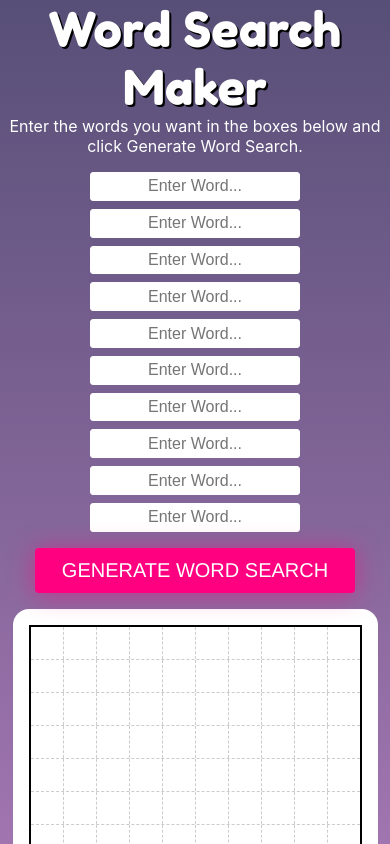
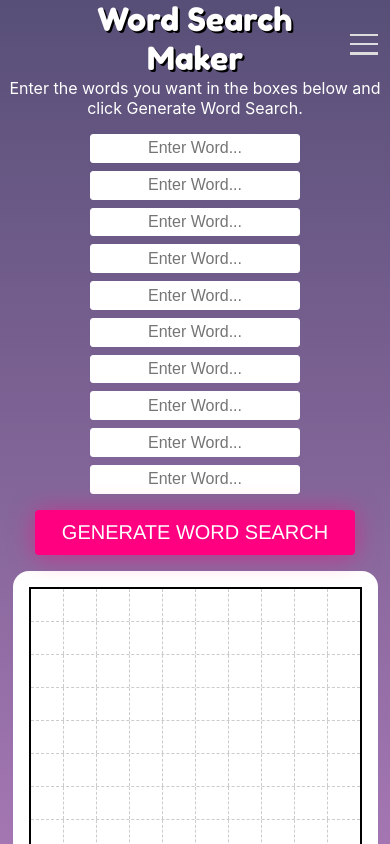
Before and after one commit to palpable81/word-search-maker, a React (Create React App) app: page / in a window 390 px wide. Shown: the top 844 px of the page. Built offline with nearby package versions, Linux system fonts and the light colour scheme.

Commit message:
added collapsible sidebar

```diff
--- a/src/app/App.css
+++ b/src/app/App.css
@@ -3,6 +3,8 @@
   --button-bg: #ff0081;
   --button-bg-active: #D9006D;
   --button-text-color: #ffffff;
+  --sidebar-bg-color: #dfdfdf;
+  --sidebar-text-color: #858895;
 }
 
 .button{
--- a/src/components/header/Header.jsx
+++ b/src/components/header/Header.jsx
@@ -1,9 +1,13 @@
 import './header.css';
+import Sidebar from './Sidebar';
+import SidebarToggler from './SidebarToggler';
 
 export default function Header() {
 
   return (
     <header>
+      <Sidebar/>
+      <SidebarToggler/>
       <div className='title'>
         Word Search Maker
       </div>
--- /dev/null
+++ b/src/components/header/Sidebar.jsx
@@ -0,0 +1,49 @@
+import './sidebar.css';
+import { useEffect } from 'react';
+
+export default function Sidebar() {
+
+  const handleOutsideClick = e => {
+    const sidebar = document.querySelector('#sidebar');
+    if (e.target.id !== 'sidebar' && e.target.className !== 'sidebar_toggler') {
+      sidebar.classList.remove('show');
+    }
+  };
+
+  useEffect(() => {
+    window.addEventListener("click", handleOutsideClick);
+    return () => {
+        window.removeEventListener("click", handleOutsideClick);
+    };
+  }, [handleOutsideClick]);
+
+  return (
+    <aside id="sidebar">
+      <div className="sidebar_content sidebar_head">
+          <h1>Sidebar</h1>
+      </div>
+
+      <div className="sidebar_content sidebar_body">
+          <nav className="side_navlinks">
+              <ul>
+                  <li><a href="#">Home</a></li>
+                  <li><a href="#">About</a></li>
+                  <li><a href="#">Services</a></li>
+                  <li><a href="#">Portfolio</a></li>
+                  <li><a href="#">Contact</a></li>
+              </ul>
+          </nav>
+      </div>
+
+      <div className="sidebar_content sidebar_foot">
+          <p>
+              &#169;
+              <script>
+                  document.write(new Date().getFullYear());
+              </script>
+              &#160;JavaScript Sidebar.
+          </p>
+      </div>
+    </aside>
+  );
+}
--- /dev/null
+++ b/src/components/header/SidebarToggler.jsx
@@ -0,0 +1,18 @@
+import './sidebar.css';
+export default function SidebarToggler() {
+
+  const sidebarToggler = document.querySelector('.sidebar_toggler');
+
+  const handleOnClick = () => {
+    const sidebar = document.querySelector('#sidebar');
+    sidebar.classList.toggle('show');
+  };
+
+  return (
+    <div className="sidebar_toggler" onClick={handleOnClick}>
+        <span></span>
+        <span></span>
+        <span></span>
+    </div>
+  );
+}
--- a/src/components/header/header.css
+++ b/src/components/header/header.css
@@ -3,6 +3,13 @@
   font-size: 3rem;
   color: #FFFFFF;
   text-shadow: 2px 2px #000000;
+  padding: 0 3rem;
+}
+
+@media only screen and (max-width: 400px) {
+  .title {
+    font-size: 2rem;
+  }
 }
 
 .instructions {
--- /dev/null
+++ b/src/components/header/sidebar.css
@@ -0,0 +1,106 @@
+/*--====== Sidebar ======--*/
+#sidebar {
+  position: fixed;
+  top: 0;
+  left: 0;
+  z-index: 999;
+  max-width: 300px;
+  width: 80%;
+  height: 100%;
+  padding: 2rem;
+  background-color: var(--sidebar-bg-color);
+  box-shadow: 0 10px 20px -4px #000;
+  overflow-x: hidden;
+  overflow-y: auto;
+  pointer-events: none;
+  opacity: 0;
+  visibility: hidden;
+  transform: translateX(-100%);
+  transition: opacity 0.3s ease, visibility 0.2s ease, transform 0.3s ease;
+  box-sizing: border-box;
+}
+
+/* when the sidebar has 'show' class */
+#sidebar.show {
+  pointer-events: all;
+  opacity: 1;
+  visibility: visible;
+  transform: translateX(0);
+}
+
+.sidebar_content {
+  padding: 2.8rem 0;
+  pointer-events: none;
+  /* so that the Sidebar does not get closed while clicking on sidebar_content */
+}
+
+.sidebar_content a {
+  pointer-events: all;
+  /* so that all the <a> inside sidebar_content are clickable */
+}
+
+.sidebar_body {
+  border-top: 1px dashed var(--sidebar-text-color);
+  border-bottom: 1px dashed var(--sidebar-text-color);
+}
+
+.side_navlinks ul {
+  display: grid;
+  gap: 2rem;
+}
+
+.side_navlinks li a {
+  text-transform: uppercase;
+  letter-spacing: 1px;
+  opacity: 0.8;
+}
+
+.side_navlinks a:hover {
+  opacity: 1;
+}
+
+/*---- Sidebar-Toggler ----*/
+.sidebar_toggler {
+  position: fixed;
+  top: 4vh;
+  right: 3vw;
+  width: 1.75rem;
+  height: 1.3rem;
+  display: flex;
+  flex-direction: column;
+  justify-content: space-between;
+  cursor: pointer;
+  overflow: hidden;
+}
+
+.sidebar_toggler span {
+  background-color: #ddd;
+  width: 100%;
+  height: 2.4px;
+  transition: all 0.3s ease;
+  pointer-events: none;
+  /* so that it doesn't overlap the sidebar_toggler */
+}
+
+/* if the sidebar has 'show' class then their adjacent-sibling (i.e., sidebar_toggler) will... */
+#sidebar.show + .sidebar_toggler {
+  justify-content: center;
+}
+
+#sidebar.show + .sidebar_toggler span {
+  margin-top: -1.2px;
+  margin-bottom: -1.2px;
+}
+
+#sidebar.show + .sidebar_toggler span:first-child {
+  transform: rotate(45deg);
+}
+
+#sidebar.show + .sidebar_toggler span:nth-child(2) {
+  opacity: 0;
+  transform: translateX(-100%);
+}
+
+#sidebar.show + .sidebar_toggler span:last-child {
+  transform: rotate(-45deg);
+}
```
